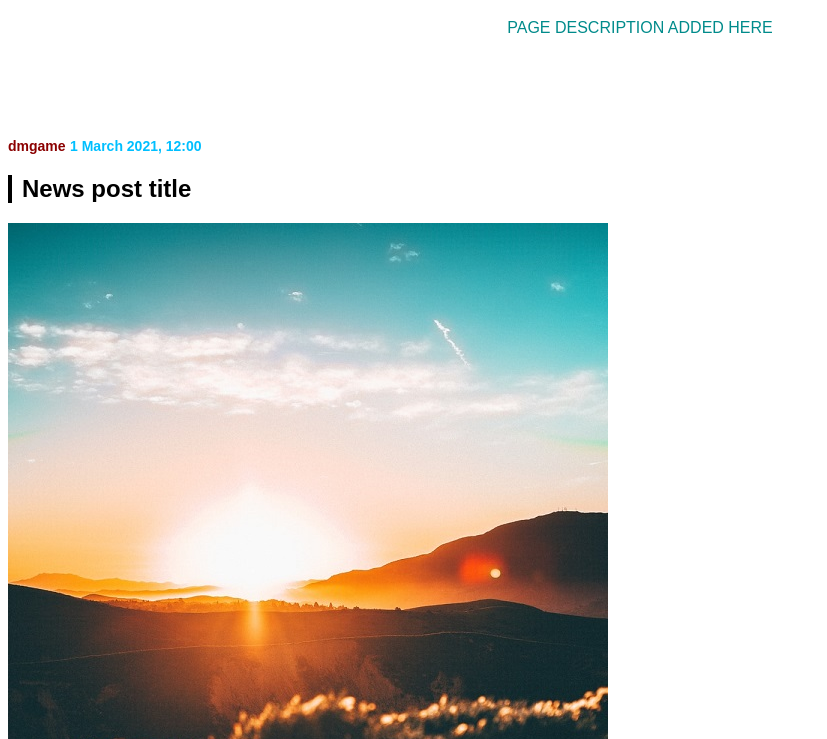
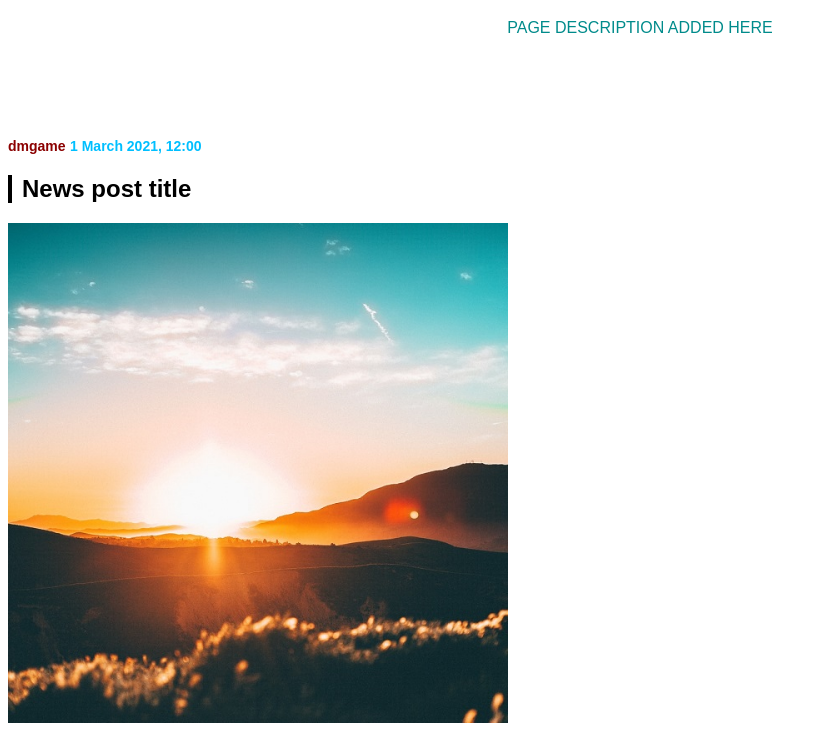
Before and after one commit to Brigita08r/myPage2, a plain HTML site: page index.html in a window 1280 px wide. Shown: the part 61-800 px from the top of the page, without its empty margins (0-827 px from the left). Drawn offline with Linux system fonts and the light colour scheme.

Commit message:
Update style.css

```diff
--- a/styles/style.css
+++ b/styles/style.css
@@ -6,6 +6,10 @@ body {
 a {
     text-decoration: none;
     color: inherit;
+}
+
+img {
+    max-width: 100%;
 }
 
 .text-center {
@@ -36,6 +40,7 @@ a {
 
 .news-post {
     width: 500px;
+    margin-bottom: 50px;
 }
 
 .news-post-author, .news-post-date{
```
